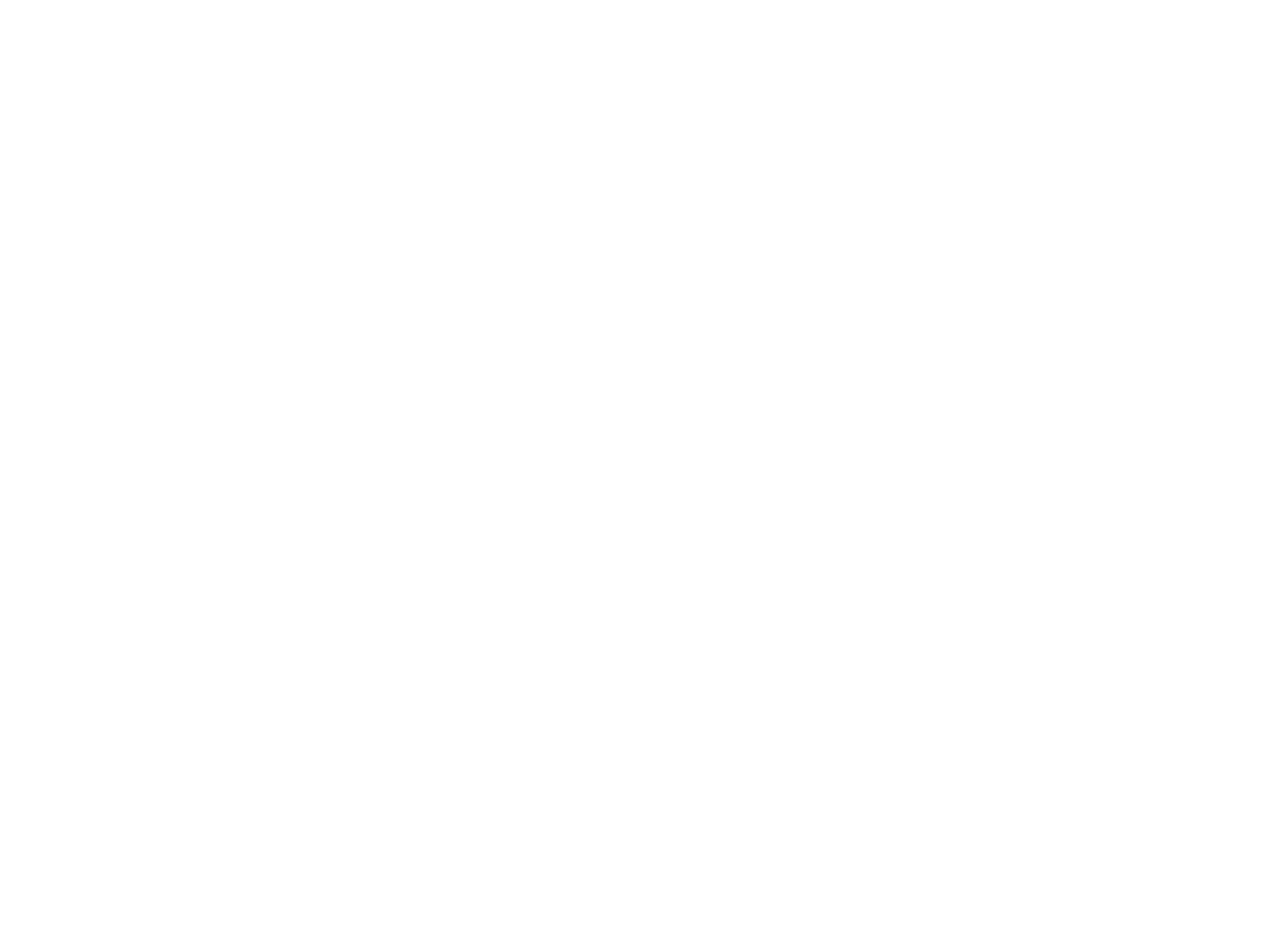
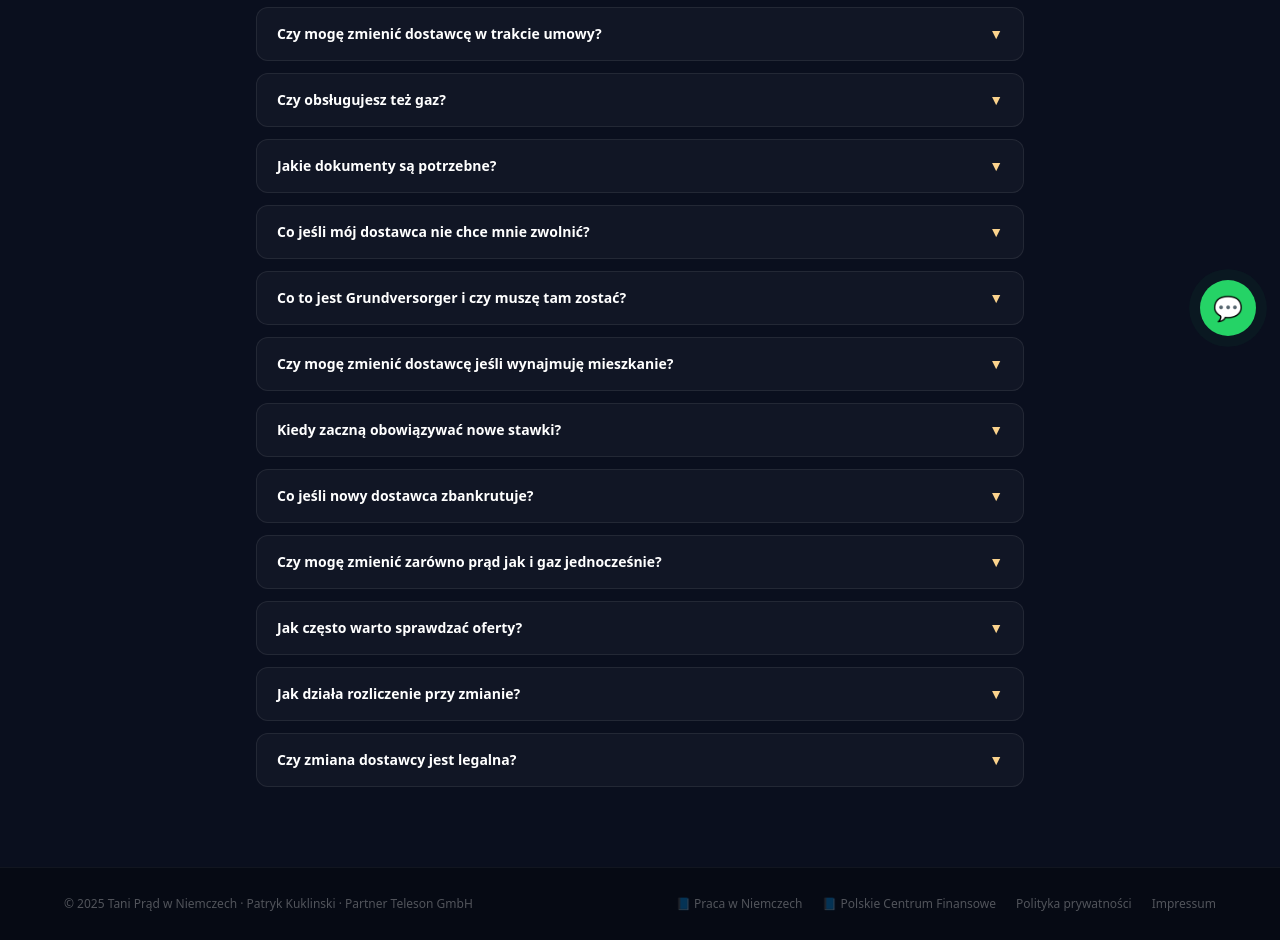
Before and after one commit to montenego12/Polskie-Centrum-Finansowe, a Next.js app: page /pl/faq in a window 1280 px wide. Before the commit this address had no page. Shown: the part 440-1380 px from the top of the page. Before the commit the page ends 800 px from the top, so only its background shows below. Built offline with nearby package versions, Linux system fonts and the light colour scheme.

Commit message:
feat: FAQ and About subpages for PL and UA

```diff
--- /dev/null
+++ b/src/app/[lang]/about/page.tsx
@@ -0,0 +1,25 @@
+import { getTranslations, type Lang } from '@/lib/i18n'
+import { Nav } from '@/components/Nav'
+import { About } from '@/components/About'
+import { FinalCta } from '@/components/FinalCta'
+import { Footer } from '@/components/Footer'
+import { StickyWhatsApp } from '@/components/StickyWhatsApp'
+
+interface Props { params: Promise<{ lang: string }> }
+
+export default async function AboutPage({ params }: Props) {
+  const { lang: langStr } = await params
+  const lang = langStr as Lang
+  const t = getTranslations(lang)
+  return (
+    <>
+      <Nav t={t.nav} lang={lang} />
+      <main className="pt-10">
+        <About t={t.about} />
+        <FinalCta t={t.finalCta} />
+      </main>
+      <Footer t={t.footer} />
+      <StickyWhatsApp />
+    </>
+  )
+}
--- /dev/null
+++ b/src/app/[lang]/faq/page.tsx
@@ -0,0 +1,51 @@
+import { getTranslations, type Lang } from '@/lib/i18n'
+import { Nav } from '@/components/Nav'
+import { FaqAccordion } from '@/components/FaqAccordion'
+import { Footer } from '@/components/Footer'
+import { StickyWhatsApp } from '@/components/StickyWhatsApp'
+
+const faqExtra = {
+  pl: [
+    { q: 'Co jeśli mój dostawca nie chce mnie zwolnić?', a: 'Masz prawo do zmiany dostawcy zgodnie z niemieckim prawem energetycznym. Pomagam w każdej takiej sytuacji.' },
+    { q: 'Co to jest Grundversorger i czy muszę tam zostać?', a: 'Grundversorger to domyślny lokalny dostawca — zazwyczaj droższy. Nie musisz u niego zostawać.' },
+    { q: 'Czy mogę zmienić dostawcę jeśli wynajmuję mieszkanie?', a: 'Tak, jeśli masz własną umowę z dostawcą energii (Direktvertrag). Sprawdzimy razem Twoją sytuację.' },
+    { q: 'Kiedy zaczną obowiązywać nowe stawki?', a: 'Nowe stawki zaczynają obowiązywać zazwyczaj w ciągu 4–6 tygodni od podpisania umowy.' },
+    { q: 'Co jeśli nowy dostawca zbankrutuje?', a: 'W Niemczech obowiązuje zasada Grundversorgung — Twój lokalny dostawca musi Ci zagwarantować dostawę. Nie zostaniesz bez prądu.' },
+    { q: 'Czy mogę zmienić zarówno prąd jak i gaz jednocześnie?', a: 'Tak. Możemy zmienić obu dostawców w tym samym czasie, co często daje lepsze warunki.' },
+    { q: 'Jak często warto sprawdzać oferty?', a: 'Zalecam sprawdzanie co 12 miesięcy lub po zakończeniu obecnej umowy. Rynek energii zmienia się regularnie.' },
+    { q: 'Jak działa rozliczenie przy zmianie?', a: 'Stary dostawca wystawia końcowe rozliczenie po odczycie licznika. Nowy dostawca zaczyna fakturować od daty przejęcia.' },
+    { q: 'Czy zmiana dostawcy jest legalna?', a: 'Tak, 100%. Zmiana dostawcy energii jest prawem każdego konsumenta w Niemczech (§ 41a EnWG).' },
+  ],
+  ua: [
+    { q: 'Що якщо мій постачальник не хоче мене відпускати?', a: 'Ви маєте право на зміну постачальника згідно з німецьким законодавством про енергетику. Допомагаю в кожній такій ситуації.' },
+    { q: 'Що таке Grundversorger і чи потрібно там залишатися?', a: "Grundversorger — це місцевий постачальник за замовчуванням, зазвичай дорожчий. Ви не зобов'язані там залишатися." },
+    { q: 'Чи можу я змінити постачальника якщо знімаю квартиру?', a: 'Так, якщо у вас є прямий договір з постачальником (Direktvertrag). Ми разом перевіримо вашу ситуацію.' },
+    { q: 'Коли набудуть чинності нові тарифи?', a: 'Нові тарифи зазвичай починають діяти протягом 4–6 тижнів після підписання договору.' },
+    { q: 'Що якщо новий постачальник збанкрутує?', a: 'У Німеччині діє принцип Grundversorgung — місцевий постачальник зобов\'язаний забезпечити постачання. Ви не залишитеся без електрики.' },
+    { q: 'Чи можу я змінити і електрику, і газ одночасно?', a: 'Так. Можемо змінити обох постачальників одночасно, що часто дає кращі умови.' },
+    { q: 'Як часто варто перевіряти пропозиції?', a: 'Рекомендую перевіряти кожні 12 місяців або після закінчення поточного договору.' },
+    { q: 'Як відбувається розрахунок при зміні?', a: 'Старий постачальник виставляє кінцевий рахунок після зняття показань лічильника. Новий починає виставляти рахунки з дати переходу.' },
+    { q: 'Чи законна зміна постачальника?', a: 'Так, 100%. Зміна постачальника енергії — право кожного споживача в Німеччині (§ 41a EnWG).' },
+  ],
+}
+
+interface Props { params: Promise<{ lang: string }> }
+
+export default async function FaqPage({ params }: Props) {
+  const { lang: langStr } = await params
+  const lang = langStr as Lang
+  const t = getTranslations(lang)
+  const extra = faqExtra[lang] ?? faqExtra.pl
+  const fullFaq = { ...t.faq, items: [...t.faq.items, ...extra] }
+
+  return (
+    <>
+      <Nav t={t.nav} lang={lang} />
+      <main>
+        <FaqAccordion t={fullFaq} lang={lang} />
+      </main>
+      <Footer t={t.footer} />
+      <StickyWhatsApp />
+    </>
+  )
+}
```
